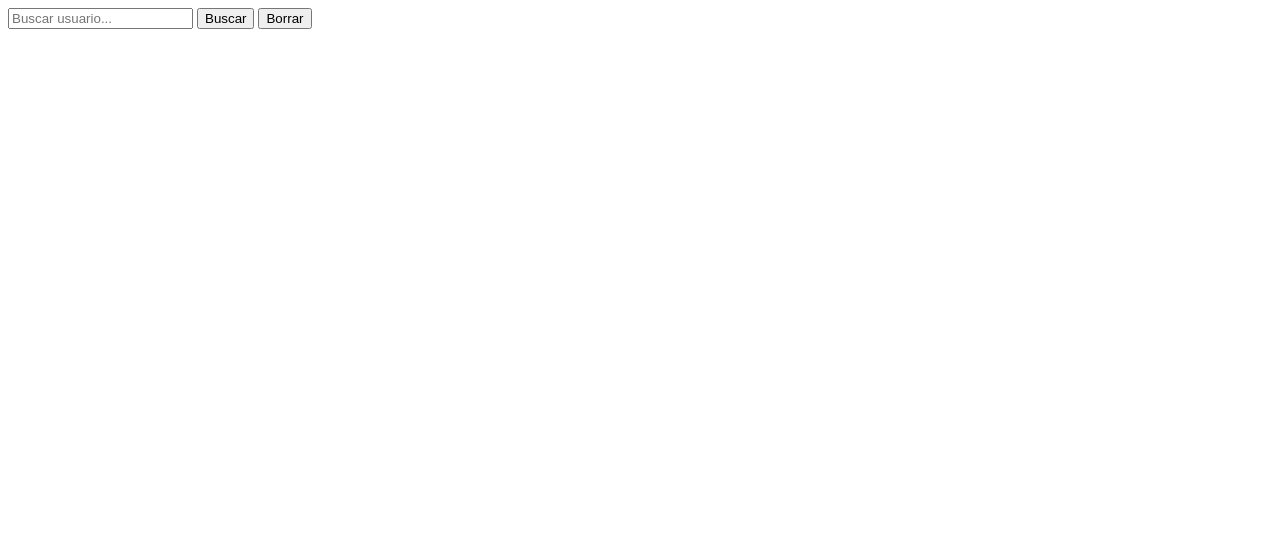
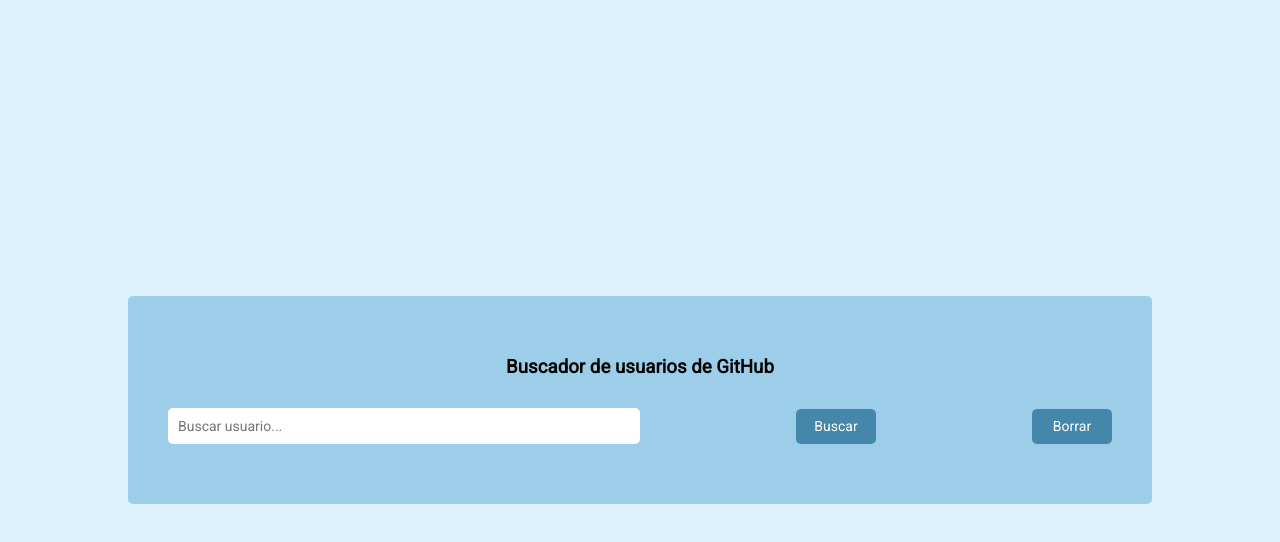
Before and after one commit to nicolasjitorres/buscar_usuarios_github, a website: page index.html in a window 1280 px wide. Drawn offline with Linux system fonts and the light colour scheme.

Commit message:
Agregando estilos a la pagina

```diff
--- a/index.html
+++ b/index.html
@@ -25,13 +25,13 @@
 
     <div class="div-search">
 
+      <h3 class="titulo">Buscador de usuarios de GitHub</h3>
+
       <form class="formulario" onsubmit="agregarUsuario(event)">
 
         <input type="text" name="searchBar" autocomplete="off" placeholder="Buscar usuario..." class="roundBorder">
-
-        <button type="submit" class="searchButton">Buscar</button>
-
-        <button type="button" onclick="borrarDatos()">Borrar</button>
+        <button type="submit" class="roundBorder">Buscar</button>
+        <button type="button" onclick="borrarDatos()" class="roundBorder">Borrar</button>
 
       </form>
 
--- a/script.js
+++ b/script.js
@@ -20,7 +20,9 @@
   try {
 
     // Utilizamos trim en caso de que se hayan ingresado espacios en la busqueda
-    const inputUser = value.trim();
+    const inputUser = value.replaceAll(' ', '');
+
+    console.log(inputUser);
 
     // Utilizamos la API de github para solicitar los datos del usuario a buscar, utilizamos await para esperar a que termine la ejecucion de la funcion fetch
     // Fetch es una funcion que se utiliza para solicitar recursos de una api, en este caso de github
@@ -28,36 +30,58 @@
 
     // En el caso de que no se haya encontrado un usuario o se haya ingresado un usuario no valido, se termina la ejecucion
     if (!respuesta.ok) {
-      throw new Error('Usuario no encontrado');
+      throw new Error('Usuario no encontrado...');
     }
 
+    // A esa respuesta recibida le aplicamos json para que nos devuelva un json con los datos del usuario.
     const user = await respuesta.json();
 
+    // Creamos el elemento img que sera el logo del usuario, contendra el src con el link al logo y la clase logo-usuario
     const logo = document.createElement('img');
     logo.src = user.avatar_url;
     logo.alt = 'Logo del usuario';
     logo.className = 'logo-usuario';
-    divUsers.appendChild(logo);
 
+    // Creamos el elemento h3 que contendra el nombre de usuario
     const usuario = document.createElement('h3');
     usuario.className = 'usuario';
-    usuario.textContent = user.login;
-    divUsers.appendChild(usuario);
+    usuario.textContent = `Usuario: ${user.login || "no disponible"} `;
 
+    // Creamos el elemento p que contendra el nombre del usuario, si lo tuviese
     const nombreUsuario = document.createElement('p');
     nombreUsuario.className = 'nombre-usuario';
-    nombreUsuario.textContent = user.name;
-    divUsers.appendChild(nombreUsuario);
+    nombreUsuario.textContent = `Nombre: ${user.name || "no disponible"} `;
+
+    // Agregamos al contenedor de usuario los elementos creado anteriormente
+
+    const contenedorNombre = document.createElement('div');
+    contenedorNombre.className = 'contenedor-nombre';
+    contenedorNombre.appendChild(usuario);
+    contenedorNombre.appendChild(nombreUsuario);
+
+    divUsers.appendChild(logo);
+    divUsers.appendChild(contenedorNombre);
+
 
   } catch (error) {
+
+    // Devolvemos en consola el mensaje de error
     console.error('Error:', error.message);
 
+    // Creamos el elemento p con el error especificado
     const mensajeError = document.createElement('p');
+    mensajeError.textContent = error.message;
+    mensajeError.className = 'mensaje-error'
 
-    mensajeError.textContent = 'Usuario no encontrado...';
-
+    // Agregamos al div el mensaje de error
     divUsers.appendChild(mensajeError);
 
   }
 
 };
+
+
+// Creamos la funcion para despejar el div de usuario
+const borrarDatos = () => {
+  divUsers.innerHTML = '';
+};
--- a/styles.css
+++ b/styles.css
@@ -0,0 +1,101 @@
+/* Configuracion general */
+* {
+  margin: 0;
+  padding: 0;
+  box-sizing: border-box;
+  font-family: Roboto;
+}
+
+:root {
+  --contenedor: #9dcee9;
+  --principal: #4587aa;
+  --secundario: #ddf2fc;
+  --body: #cecece;
+  --light: #fff;
+  --dark: #000;
+}
+
+body {
+  height: 100vh;
+  display: flex;
+  align-items: center;
+  justify-content: center;
+  background-color: var(--secundario);
+}
+
+.contenedor-general {
+  width: 80%;
+  display: flex;
+  flex-wrap: wrap;
+  padding: 40px;
+  background-color: var(--contenedor);
+}
+
+.div-search, .formulario, #div-users {
+  width: 100%;
+  display: flex;
+  flex-wrap: wrap;
+  justify-content: space-between;
+  align-items: center;
+}
+
+.div-search {
+  padding: 20px 0;
+}
+
+.logo-usuario {
+  width: 20%;
+  border-radius: 50%;
+}
+
+.contenedor-nombre{
+  width: 78%;
+}
+
+.usuario{
+  width: 100%;
+  font-size: 18px;
+}
+
+.nombre-usuario{
+  width: 100%;
+  padding: 5px 0;
+  font-size: 16px;
+}
+
+
+.roundBorder {
+  border-radius: 5px;
+}
+
+.formulario button {
+  width: 80px;
+  height: 35px;
+  background-color: var(--principal);
+  border: none;
+  color: var(--light);
+  cursor: pointer;
+  font-size: 14px;
+}
+
+.formulario input {
+  width: 50%;
+  border: none;
+  padding: 10px;
+  font-size: 14px;
+}
+
+.formulario input:focus {
+  outline: none;
+}
+
+.titulo {
+  width: 100%;
+  text-align: center;
+  padding-bottom: 30px;
+}
+
+.mensaje-error{
+  font-size: 18px;
+  padding: 20px 0 0;
+}
```
